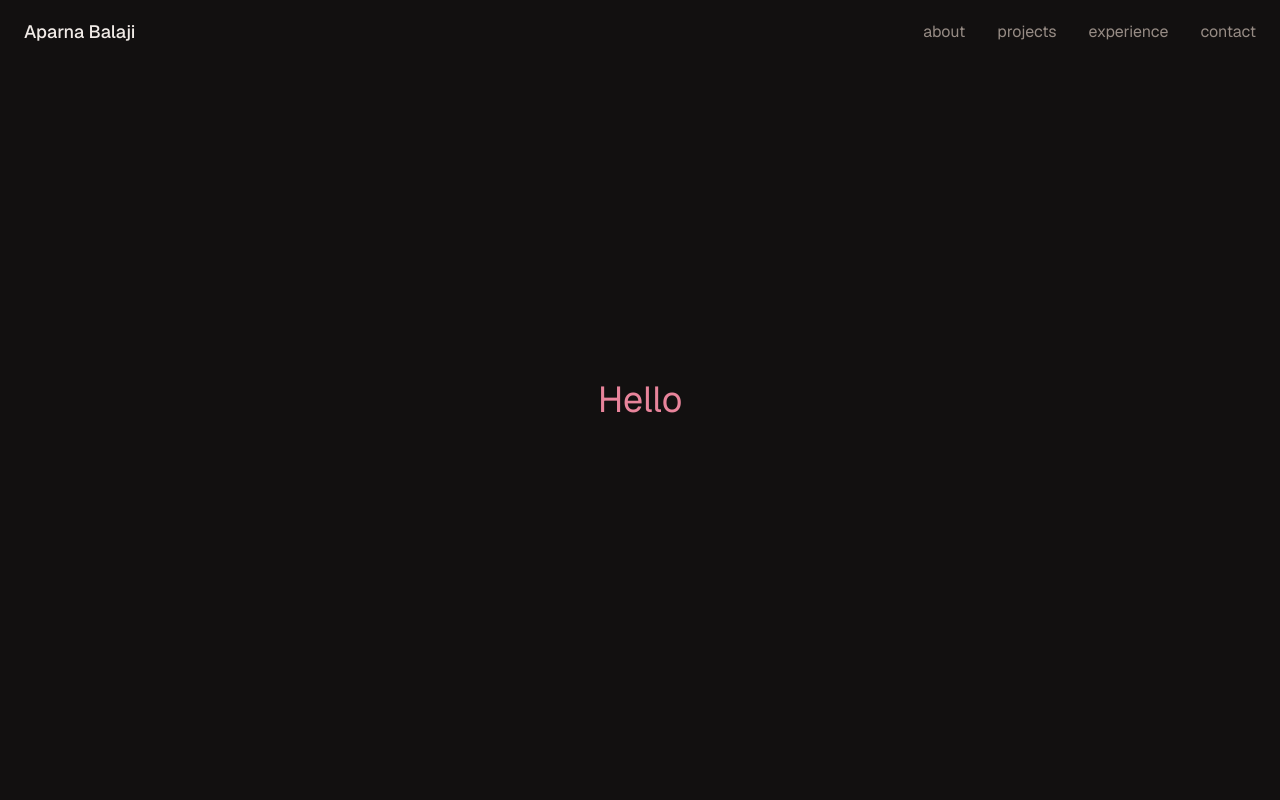
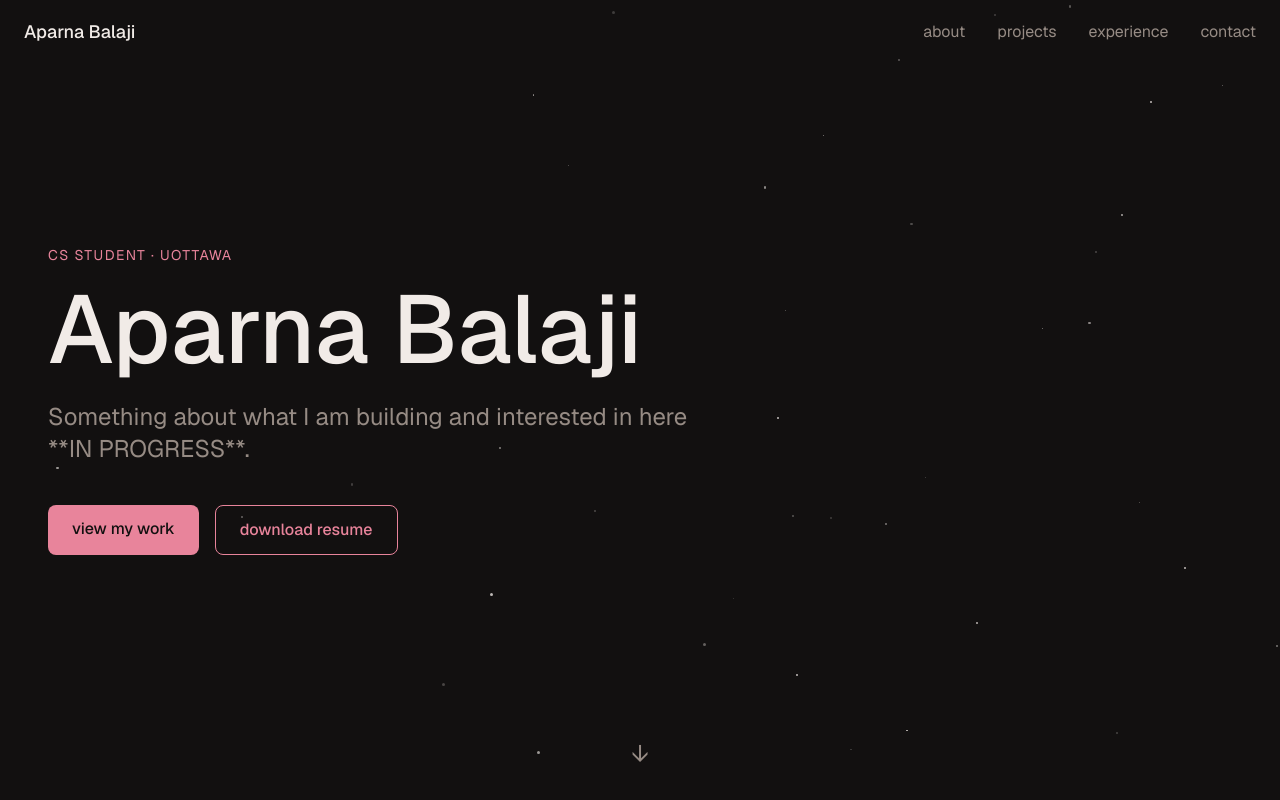
Before and after one commit to aparnabalaji07/portfolio, a Next.js app: page / in a window 1280 px wide. Shown: the top 800 px of the page. Built offline with nearby package versions, Linux system fonts and the light colour scheme.

Commit message:
feat: creating hero page and all components within it (starfield and typewriter)

```diff
--- a/src/app/page.js
+++ b/src/app/page.js
@@ -1,10 +1,9 @@
+import Hero from "@/components/Hero";
+
 export default function Home() {
   return (
     <main>
-      <section className="min-h-screen flex items-center justify-center">
-        <h1 className="text-accent text-4xl">Hello</h1>
-      </section>
-      <section className="min-h-screen" />
+      <Hero />
     </main>
   );
 }
--- /dev/null
+++ b/src/components/Hero.js
@@ -0,0 +1,50 @@
+"use client";
+import Starfield from "@/components/Starfield";
+import Typewriter from "@/components/Typewriter";
+import { motion } from "framer-motion";
+
+export default function Hero() {
+  return (
+    <section className="min-h-screen flex flex-col justify-center">
+      <Starfield />
+      <div className="px-6 md:px-12 max-w-4xl relative z-10">
+        <p className="text-accent text-sm uppercase tracking-widest mb-4">
+          CS student · uOttawa
+        </p>
+        <h1 className="text-text text-6xl md:text-8xl font-medium">
+          Aparna Balaji
+        </h1>
+        <p className="text-muted text-xl md:text-2xl mt-6 max-w-2xl">
+          <Typewriter
+            text="Something about what I am building and interested in here **IN PROGRESS**."
+            speed={50}
+          />
+        </p>
+
+        <div className="flex gap-4 mt-10">
+          <a
+            href="#projects"
+            className="bg-accent text-bg px-6 py-3 rounded-lg font-medium hover:opacity-90 transition-opacity"
+          >
+            view my work
+          </a>
+          <a
+            href="/Aparna_Balaji_Resume.pdf"
+            className="border border-accent text-accent px-6 py-3 rounded-lg font-medium hover:bg-accent hover:text-bg transition-colors"
+          >
+            download resume
+          </a>
+        </div>
+      </div>
+
+      <motion.a
+        href="#about"
+        className="absolute bottom-8 left-1/2 -translate-x-1/2 text-muted text-2xl hover:text-accent transition-colors cursor-pointer"
+        animate={{ y: [0, 8, 0] }}
+        transition={{ repeat: Infinity, duration: 2.5, ease: "easeInOut" }}
+      >
+        ↓
+      </motion.a>
+    </section>
+  );
+}
--- /dev/null
+++ b/src/components/Starfield.js
@@ -0,0 +1,50 @@
+"use client";
+
+import { useState, useEffect } from "react";
+import { motion } from "framer-motion";
+
+export default function Starfield() {
+  const [stars, setStars] = useState(null);
+
+  useEffect(() => {
+    const generated = Array.from({ length: 40 }, (_, i) => {
+      const onRight = Math.random() < 0.7;
+      return {
+        id: i,
+        top: Math.random() * 100,
+        left: onRight ? Math.random() * 45 + 55 : Math.random() * 55,
+        size: Math.random() * 2 + 1,
+        duration: Math.random() * 3 + 2,
+        delay: Math.random() * 2,
+      };
+    });
+    // eslint-disable-next-line react-hooks/set-state-in-effect
+    setStars(generated);
+  }, []);
+
+  if (!stars) return null;
+
+  return (
+    <div className="absolute inset-0 overflow-hidden pointer-events-none">
+      {stars.map((star) => (
+        <motion.div
+          key={star.id}
+          className="absolute rounded-full bg-text"
+          style={{
+            top: `${star.top}%`,
+            left: `${star.left}%`,
+            width: `${star.size}px`,
+            height: `${star.size}px`,
+          }}
+          animate={{ opacity: [0.2, 0.8, 0.2] }}
+          transition={{
+            duration: star.duration,
+            delay: star.delay,
+            repeat: Infinity,
+            ease: "easeInOut",
+          }}
+        />
+      ))}
+    </div>
+  );
+}
--- /dev/null
+++ b/src/components/Typewriter.js
@@ -0,0 +1,19 @@
+"use client";
+
+import { useState, useEffect } from "react";
+
+export default function Typewriter({ text, speed = 50 }) {
+  const [displayed, setDisplayed] = useState("");
+
+  useEffect(() => {
+    let i = 0;
+    const interval = setInterval(() => {
+      i++;
+      setDisplayed(text.slice(0, i));
+      if (i >= text.length) clearInterval(interval);
+    }, speed);
+    return () => clearInterval(interval);
+  }, [text, speed]);
+
+  return <span>{displayed}</span>;
+}
```
